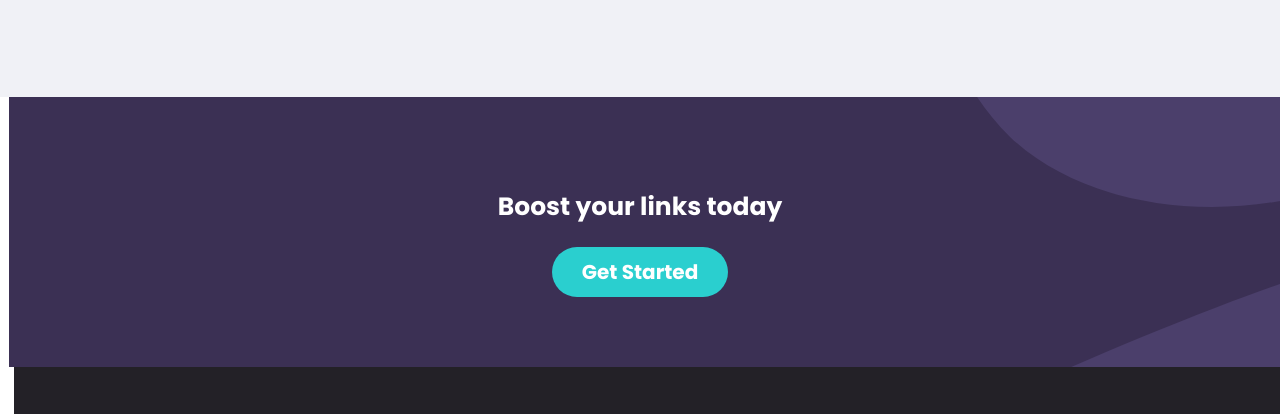
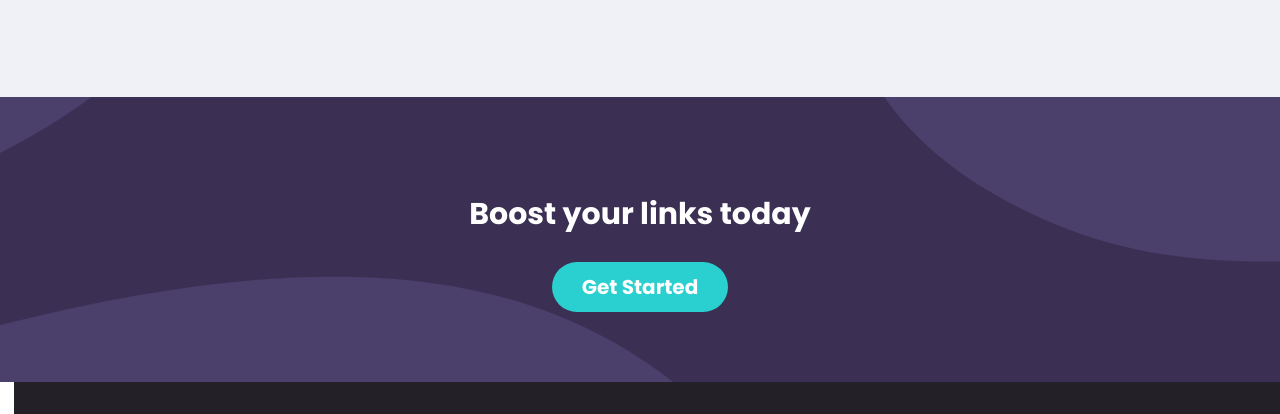
Before and after one commit to CarlosReyes84/URL-Shortening-API-LandingPage, a website: page index.html in a window 1280 px wide. Shown: the part 1587-2001 px from the top of the page. Drawn offline with Linux system fonts and the light colour scheme.

Commit message:
done boost responsive

```diff
--- a/src/scss/layout/_boost.scss
+++ b/src/scss/layout/_boost.scss
@@ -1,4 +1,5 @@
 @use './../main/variables.scss' as *;
+@use './../main/mixins.scss' as *;
 
 .boost {
     position: relative;
@@ -6,6 +7,10 @@
     h2 {
         font-size: 2.5rem;
         color: #fff;
+        @include tablet {
+            font-size: 3rem;
+            font-weight: 700;
+        }
     }
     button {
         background-color: $cyan;
@@ -24,8 +29,17 @@
         position: absolute;
         z-index: -1;
         top: 0;
-        left: -55px;
+        left: -10rem;
+        background-position: center;
+        background-size: cover;
         background-repeat: no-repeat;
-        background-position: center;
+        @include tablet {
+            background-image: url('/images/bg-boost-desktop.svg');
+            background-position: center;
+            background-repeat: no-repeat;
+            background-size: cover;
+            width: 250%;
+            left: -90rem;
+        }
     }
 }
```
Also changed, not shown: dist/css/app.css.
